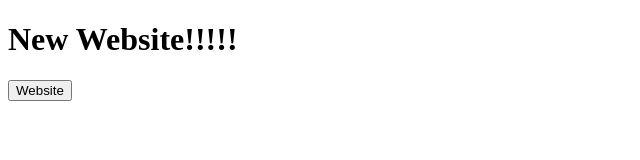
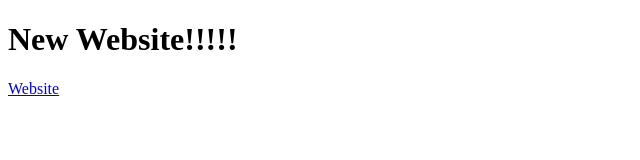
Before and after one commit to b1s4/Snowrider3d, a plain HTML site: page index.html in a window 1280 px wide. Shown: the whole page, without its empty margins (0-640 px from the left). Drawn offline with Linux system fonts and the light colour scheme.

Commit message:
Update index.html

```diff
--- a/index.html
+++ b/index.html
@@ -6,8 +6,8 @@
 </head>
 <body>
     <h1>New Website!!!!!</h1>
-    <a>
-        <button href="https://ub66.vercel.app" >Website</button>
+    <a href="https://ub66.vercel.app >
+        <button href="https://ub66.vercel.app " >Website</button>
     </a>
 </body>
 </html>
```
